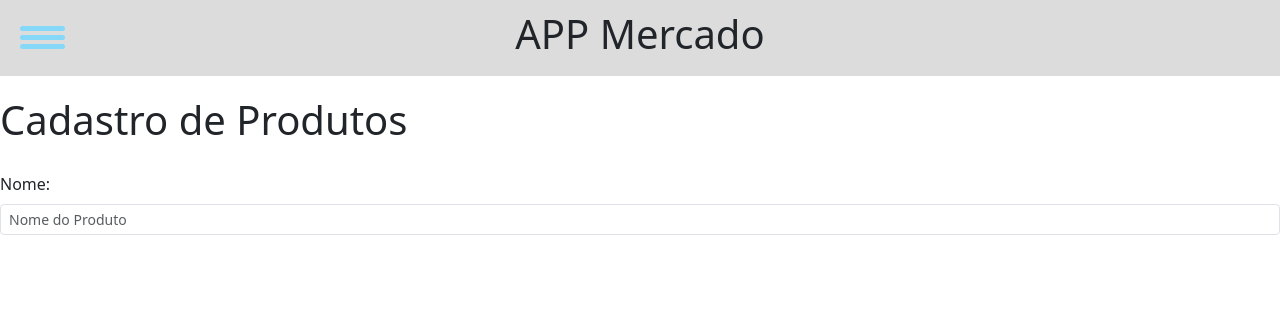
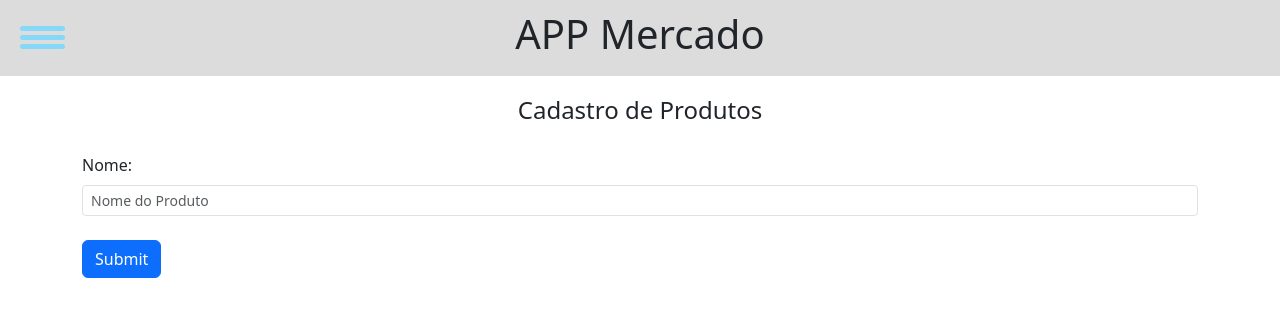
Before and after one commit to r1cardo360/Projeto_Mercado, a plain HTML site: page Projeto_Merc/cadastro_produto.html in a window 1280 px wide. Drawn offline with nearby package versions, Linux system fonts and the light colour scheme.

Commit message:
Adicionando modificações aos layout dos cadastros

```diff
--- /dev/null
+++ b/Projeto_Merc/cadastroProduto.css
@@ -0,0 +1,4 @@
+
+.titulo-cadastro-produto{
+    font-size: 1.5rem;
+}
--- a/Projeto_Merc/cadastro_produto.html
+++ b/Projeto_Merc/cadastro_produto.html
@@ -7,6 +7,7 @@
     <link rel="stylesheet" href="https://cdn.jsdelivr.net/npm/bootstrap-icons@1.11.3/font/bootstrap-icons.min.css">
     <link rel="stylesheet" href="index.css">
     <link rel="stylesheet" href="hamburguer.css">
+    <link rel="stylesheet" href="cadastroProduto.css">
     <script src="./script.js" defer></script>
     <title>Mercado</title>
 </head>
@@ -15,13 +16,21 @@
         <div id="navbar"></div>
     </div>
 
-    <h1 class="titulo-cadastro-usuario">Cadastro de Produtos</h1>
+    <h1 class="tituloH1 text-center">Cadastro de Produtos</h1>
 
-    <div class="col">
-        <div class="row-sm">
-            <label for="" class="form-label">Nome:</label>
-            <input type="text" class="form-control form-control-sm" placeholder="Nome do Produto">
+    <div class="container container-produto">
+
+        <div class="col">
+            <div class="row-sm">
+                <label for="" class="form-label">Nome:</label>
+                <input type="text" class="form-control form-control-sm" placeholder="Nome do Produto">
+            </div>
         </div>
+
+        <div>
+            <input class="btn btn-primary mt-4" type="submit" name="enviar_produto" id="enviar_produto">
+        </div>
+
     </div>
 
 </body>
--- a/Projeto_Merc/index.css
+++ b/Projeto_Merc/index.css
@@ -7,6 +7,7 @@
     margin: 40px 0 20px 0;
 }
 
-.titulo-cadastro-usuario{
+.tituloH1{
     padding: 20px 0;
+    font-size: 1.5rem;
 }
```
Also changed, not shown: Projeto_Merc/cadastro_estabelecimento.html (+1 -1 lines), Projeto_Merc/cadastro_usuario.html (+4 -2 lines).
